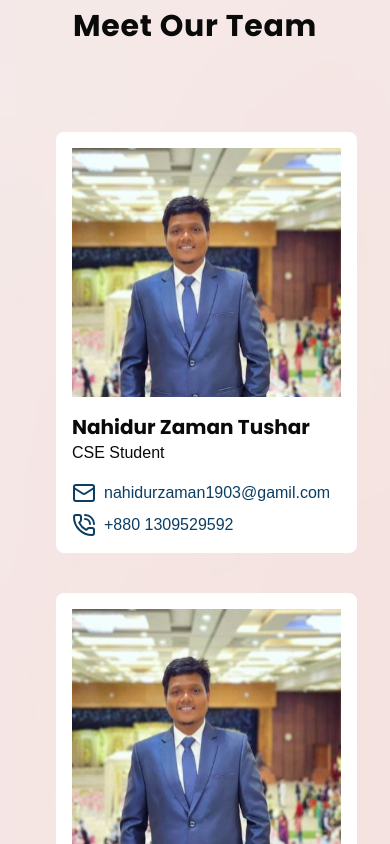
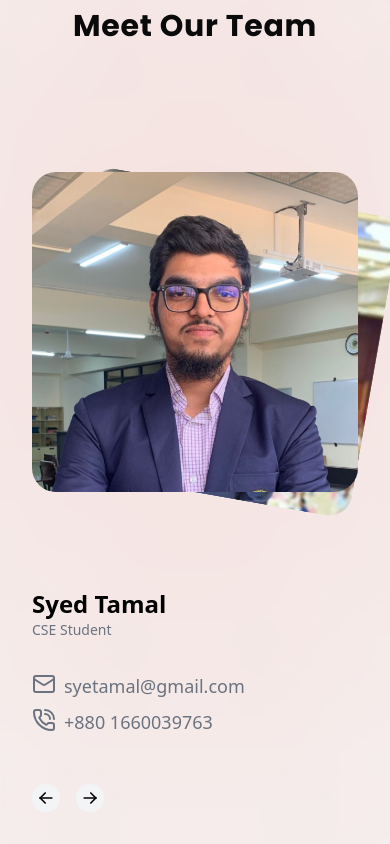
Before and after one commit to Tamal267/GoldbachSchool, a Next.js app in the folder frontend/: page / in a window 390 px wide. Shown: the part 7740-8584 px from the top of the page. Built offline with nearby package versions, Linux system fonts and the light colour scheme.

Commit message:
profile card changed

```diff
--- a/frontend/app/page.js
+++ b/frontend/app/page.js
@@ -1,6 +1,6 @@
 'use client'
 import CourseCard from '@/components/courseCard'
-import ProfileCard from '@/components/profileCard'
+import { AnimatedTestimonials } from '@/components/ui/animated-testimonials'
 import { Button } from '@/components/ui/button'
 import { Card, CardContent, CardHeader, CardTitle } from '@/components/ui/card'
 import { InfiniteMovingCards } from '@/components/ui/infinite-moving-cards'
@@ -91,6 +91,13 @@ const parantsSay = [
 
 const teamInfo = [
   {
+    name: 'Syed Tamal',
+    title: 'CSE Student',
+    email: 'syetamal@gmail.com',
+    phone: '+880 1660039763',
+    image: '/Assets/tamal_dp.svg',
+  },
+  {
     name: 'Nahidur Zaman Tushar',
     title: 'CSE Student',
     email: 'nahidurzaman1903@gamil.com',
@@ -102,13 +109,6 @@ const teamInfo = [
     title: 'CSE Student',
     email: 'sakifshahrear@gmail.com',
     phone: '+880 1677343504',
-    image: '/Assets/Tushar_DP.svg',
-  },
-  {
-    name: 'Syed Tamal',
-    title: 'CSE Student',
-    email: 'syetamal@gmail.com',
-    phone: '+880 1660039763',
     image: '/Assets/Tushar_DP.svg',
   },
   {
@@ -496,19 +496,8 @@ export default function Home() {
             Meet Our Team
           </h1>
         </div>
-        <div className="flex flex-col gap-10">
-          <div className="grid md:grid-cols-2 lg:grid-cols-3 p-10 gap-10">
-            {teamInfo.map((team) => (
-              <ProfileCard
-                key={team.name}
-                name={team.name}
-                title={team.title}
-                email={team.email}
-                phone={team.phone}
-                image={team.image}
-              />
-            ))}
-          </div>
+        <div className="">
+          <AnimatedTestimonials testimonials={teamInfo} />
         </div>
       </div>
       <div className="bg-black text-white flex flex-col">
--- /dev/null
+++ b/frontend/components/ui/animated-testimonials.jsx
@@ -0,0 +1,141 @@
+'use client'
+import { IconArrowLeft, IconArrowRight } from '@tabler/icons-react'
+import { AnimatePresence, motion } from 'framer-motion'
+import { Mail, PhoneCall } from 'lucide-react'
+import Image from 'next/image'
+import { useEffect, useState } from 'react'
+
+export const AnimatedTestimonials = ({ testimonials, autoplay = false }) => {
+  const [active, setActive] = useState(0)
+
+  const handleNext = () => {
+    setActive((prev) => (prev + 1) % testimonials.length)
+  }
+
+  const handlePrev = () => {
+    setActive((prev) => (prev - 1 + testimonials.length) % testimonials.length)
+  }
+
+  const isActive = (index) => {
+    return index === active
+  }
+
+  useEffect(() => {
+    if (autoplay) {
+      const interval = setInterval(handleNext, 5000)
+      return () => clearInterval(interval)
+    }
+  }, [autoplay])
+
+  const randomRotateY = () => {
+    // return Math.floor(Math.random() * 21) - 10
+    return 10;
+  }
+  return (
+    <div className="max-w-sm md:max-w-4xl mx-auto antialiased font-sans px-4 md:px-8 lg:px-12 py-20">
+      <div className="relative grid grid-cols-1 md:grid-cols-2  gap-20">
+        <div>
+          <div className="relative h-80 w-full">
+            <AnimatePresence>
+              {testimonials.map((testimonial, index) => (
+                <motion.div
+                  key={index}
+                  initial={{
+                    opacity: 0,
+                    scale: 0.9,
+                    z: -100,
+                    rotate: randomRotateY(),
+                  }}
+                  animate={{
+                    opacity: isActive(index) ? 1 : 0.7,
+                    scale: isActive(index) ? 1 : 0.95,
+                    z: isActive(index) ? 0 : -100,
+                    rotate: isActive(index) ? 0 : randomRotateY(),
+                    zIndex: isActive(index)
+                      ? 999
+                      : testimonials.length + 2 - index,
+                    y: isActive(index) ? [0, -80, 0] : 0,
+                  }}
+                  exit={{
+                    opacity: 0,
+                    scale: 0.9,
+                    z: 100,
+                    rotate: randomRotateY(),
+                  }}
+                  transition={{
+                    duration: 0.4,
+                    ease: 'easeInOut',
+                  }}
+                  className="absolute inset-0 origin-bottom"
+                >
+                  <Image
+                    src={testimonial.image}
+                    alt={testimonial.name}
+                    width={500}
+                    height={500}
+                    draggable={false}
+                    className="h-full w-full rounded-3xl object-cover object-center"
+                  />
+                </motion.div>
+              ))}
+            </AnimatePresence>
+          </div>
+        </div>
+        <div className="flex justify-between flex-col py-4">
+          <motion.div
+            key={active}
+            initial={{
+              y: 20,
+              opacity: 0,
+            }}
+            animate={{
+              y: 0,
+              opacity: 1,
+            }}
+            exit={{
+              y: -20,
+              opacity: 0,
+            }}
+            transition={{
+              duration: 0.2,
+              ease: 'easeInOut',
+            }}
+          >
+            <h3 className="text-2xl font-bold dark:text-white text-black">
+              {testimonials[active].name}
+            </h3>
+            <p className="text-sm text-gray-500 dark:text-neutral-500">
+              {testimonials[active].title}
+            </p>
+            <motion.div className="text-lg text-gray-500 mt-8 dark:text-neutral-300">
+              {
+                <div className="flex flex-col gap-2">
+                  <div className="flex flex-row gap-2">
+                    <Mail /> {testimonials[active].email}
+                  </div>
+                  <div className="flex flex-row gap-2">
+                    <PhoneCall /> {testimonials[active].phone}
+                  </div>
+                </div>
+              }
+            </motion.div>
+          </motion.div>
+          <div className="flex gap-4 pt-12 md:pt-0">
+            <button
+              onClick={handlePrev}
+              className="h-7 w-7 rounded-full bg-gray-100 dark:bg-neutral-800 flex items-center justify-center group/button"
+            >
+              <IconArrowLeft className="h-5 w-5 text-black dark:text-neutral-400 group-hover/button:rotate-12 transition-transform duration-300" />
+            </button>
+            <button
+              onClick={handleNext}
+              className="h-7 w-7 rounded-full bg-gray-100 dark:bg-neutral-800 flex items-center justify-center group/button"
+            >
+              <IconArrowRight className="h-5 w-5 text-black dark:text-neutral-400 group-hover/button:-rotate-12 transition-transform duration-300" />
+            </button>
+          </div>
+        </div>
+      </div>
+    </div>
+  )
+}
--- a/frontend/package.json
+++ b/frontend/package.json
@@ -17,6 +17,7 @@
     "@radix-ui/react-separator": "^1.1.1",
     "@radix-ui/react-slot": "^1.1.1",
     "@supabase/ssr": "^0.5.2",
+    "@tabler/icons-react": "^3.26.0",
     "class-variance-authority": "^0.7.1",
     "clsx": "^2.1.1",
     "framer-motion": "^11.15.0",
```
Also changed, not shown: frontend/public/Assets/tamal_dp.svg (added), 1 other file (tests, documents, lock files or other folders).
